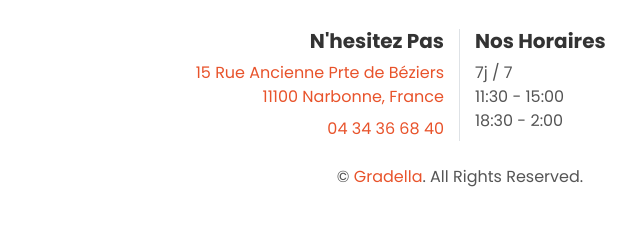
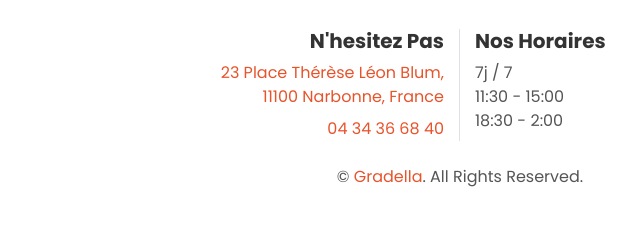
Before and after one commit to billoosijok/Gradella-Website, a plain HTML site: page index.html in a window 1280 px wide. Shown: the part 2724-2949 px from the top of the page, 180-820 px from the left. Drawn offline with nearby package versions, Linux system fonts and the light colour scheme.

Commit message:
Update index.html

```diff
--- a/index.html
+++ b/index.html
@@ -325,8 +325,8 @@
                 <div class="row">
                     <div class="col-sm-6 text-center text-sm-right border-right mb-3 mb-sm-0">
                         <h5 class="font-weight-bold mb-2">N'hesitez Pas</h5>
-                        <p class="mb-2"><a href="https://goo.gl/maps/EQCvDzciU1y2Q24r8" target="_blank">15 Rue Ancienne
-                            Prte de Béziers <br/> 11100 Narbonne, France</a></p>
+                        <p class="mb-2"><a href="https://goo.gl/maps/EQCvDzciU1y2Q24r8" target="_blank">23 Place Thérèse Léon Blum,
+                            <br/> 11100 Narbonne, France</a></p>
                         <p class="mb-0"><a href="tel:04 34 36 68 40">04 34 36 68 40</a></p>
                     </div>
                     <div class="col-sm-6 text-center text-sm-left">
```
